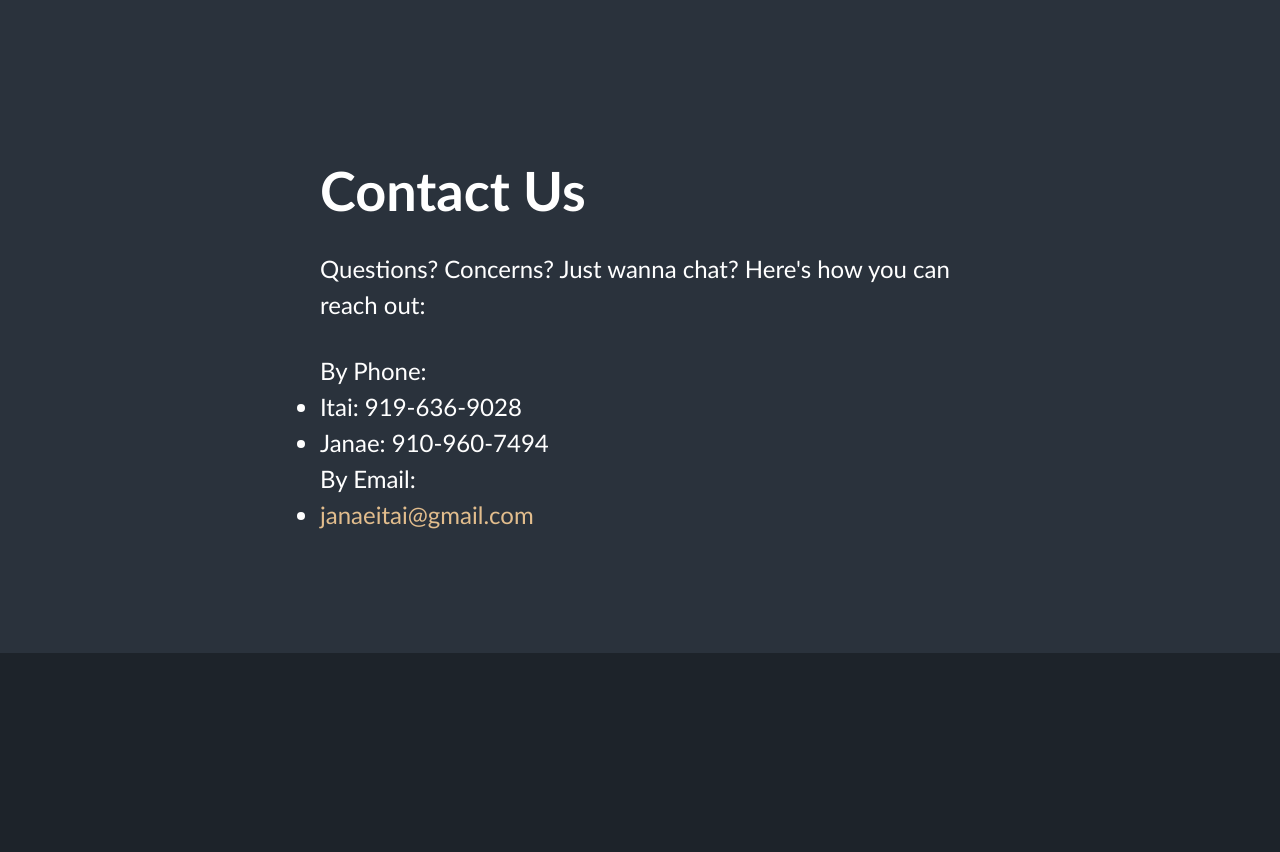
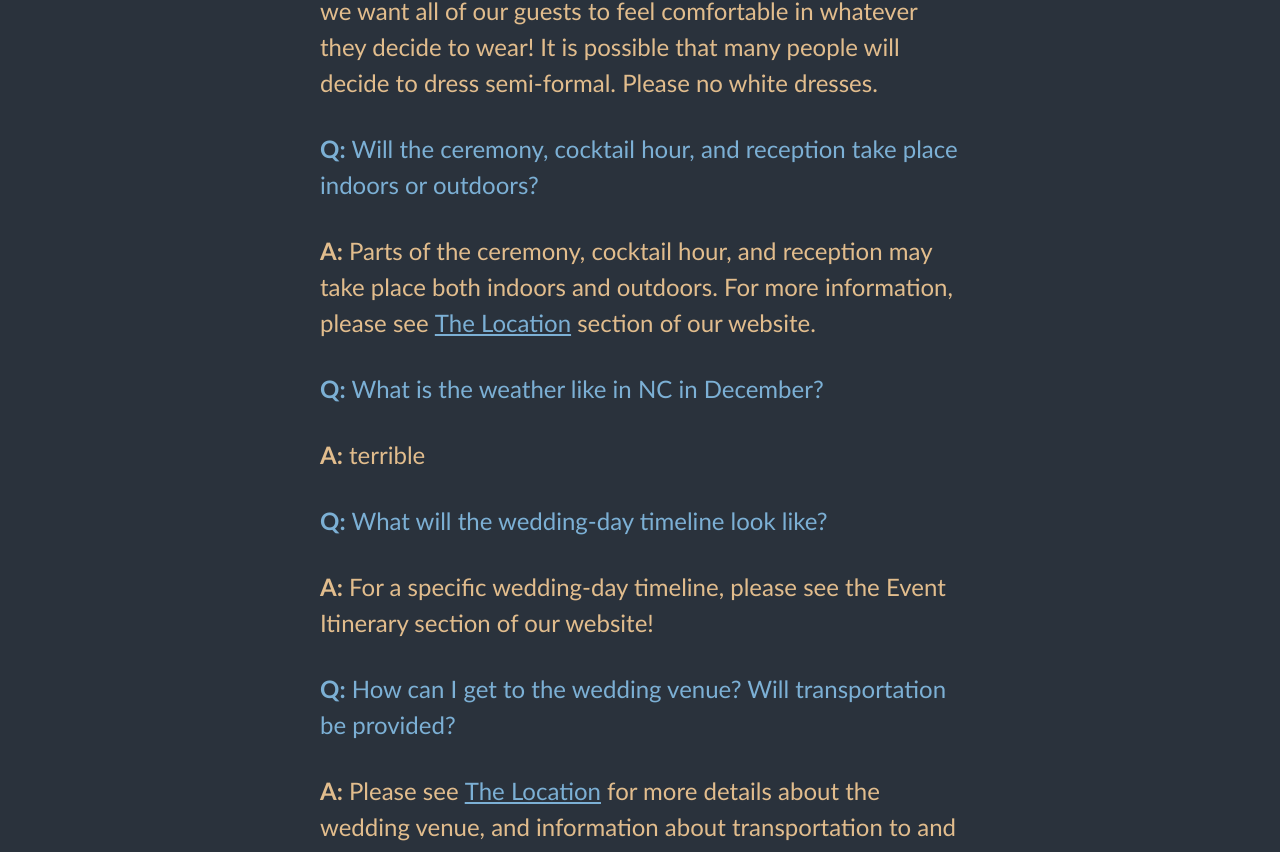
Before and after one commit to itaifish/wedding-website, a React (Vite) app: page / in a window 1280 px wide. Shown: the part 4754-5606 px from the top of the page. Before the commit the page ends 5407 px from the top, so only its background shows below. Built offline with nearby package versions, Linux system fonts and the light colour scheme.

Commit message:
progress

```diff
--- a/src/components/atoms/PrettyLink.tsx
+++ b/src/components/atoms/PrettyLink.tsx
@@ -1,6 +1,12 @@
-const PrettyLink = (props: { url: string; text: string }) => {
+const PrettyLink = (props: { url: string; text: string; altColor?: string; hoverColor?: string; newTab?: boolean }) => {
+	const color = `text-${props.altColor ?? 'secondary'}`;
+	const hoverColor = `text-${props.hoverColor ?? 'white'}`;
 	return (
-		<a href={props.url} className="font-medium text-secondary hover:underline">
+		<a
+			href={props.url}
+			className={`font-medium ${color} dark:${color} underline dark:hover:${hoverColor}`}
+			target={props.newTab ? '__blank' : ''}
+		>
 			{props.text}
 		</a>
 	);
--- a/src/components/molecules/Header.tsx
+++ b/src/components/molecules/Header.tsx
@@ -22,7 +22,7 @@ export const links = {
 		to: 'contact',
 		label: 'Contact Us',
 	},
-};
+} as const;
 
 const genericHamburgerLine = `h-1 w-6 my-1 rounded-full bg-primary transition ease transform duration-300`;
 
--- a/src/components/organisms/FrequentlyAskedQuestions.tsx
+++ b/src/components/organisms/FrequentlyAskedQuestions.tsx
@@ -1,12 +1,107 @@
+import PrettyLink from '../atoms/PrettyLink';
 import { links } from '../molecules/Header';
 import Section from '../molecules/Section';
+
+const location = <PrettyLink url={`#${links.location.to}`} text={'The Location'} altColor="primary" />;
+
+const questionsAndAnswers: { question: string; answer: string | JSX.Element }[] = [
+	{
+		question: 'What is the dress code?',
+		answer:
+			'We are opting to not have a specific dress code because we want all of our guests to feel comfortable in whatever they decide to wear! It is possible that many people will decide to dress semi-formal. Please no white dresses. ',
+	},
+	{
+		question: 'Will the ceremony, cocktail hour, and reception take place indoors or outdoors?',
+		answer: (
+			<>
+				Parts of the ceremony, cocktail hour, and reception may take place both indoors and outdoors. For more
+				information, please see {location} section of our website.
+			</>
+		),
+	},
+	{
+		question: 'What is the weather like in NC in December?',
+		answer: 'terrible',
+	},
+	{
+		question: 'What will the wedding-day timeline look like?',
+		answer: 'For a specific wedding-day timeline, please see the Event Itinerary section of our website!',
+	},
+	{
+		question: 'How can I get to the wedding venue? Will transportation be provided?',
+		answer: (
+			<>
+				Please see {location} for more details about the wedding venue, and information about transportation to and from
+				the venue.
+			</>
+		),
+	},
+	{
+		question: 'Is there parking available at the wedding venue?',
+		answer: <>Yes! For more information, please see {location} section of our website</>,
+	},
+	{
+		question: 'Can I bring my kids?',
+		answer:
+			'We have chosen The Graham Mill as our wedding venue for our special day! Unfortunately, one of the venue’s rules is that children must be accompanied by an adult; this adult is not allowed to consume alcohol while the children are at the venue.',
+	},
+	{
+		question: 'What type of food and drink will be served during the cocktail hour and reception?',
+		answer: '',
+	},
+	{
+		question: 'Will there be an open bar?',
+		answer:
+			'We will be providing a variety of wines and beers for adults who wish to drink alcohol after the wedding ceremony.  Unfortunately, we will be unable to provide cocktails or other mixed drinks for cocktail hour and the reception.  The wines and beers, however, will be prepaid.',
+	},
+	{
+		question: 'Can I take pictures during the ceremony to post on social media?',
+		answer: (
+			<>
+				Yes! If you would like to tag the bride, she can be found on Instagram as @writerafjanae or{' '}
+				<PrettyLink
+					url={'https://www.instagram.com/janaesjourneys/'}
+					text={'@janaesjourneys'}
+					altColor="primary"
+					newTab={true}
+				/>
+			</>
+		),
+	},
+	{
+		question: 'Can I bring my gift to the wedding?',
+		answer:
+			'Your presence is present enough! Should you wish to bring a gift to our wedding, there will be a gift table for your convenience.',
+	},
+	{
+		question: 'When will the reception end? Will there be an after-party?',
+		answer: '',
+	},
+	{
+		question: '',
+		answer: '',
+	},
+];
 
 const FrequentlyAskedQuestions = () => {
 	return (
 		<Section
 			link={links.faq.to}
 			title="Frequently Asked Questions"
-			body={<p className="my-5 text-base dark:text-white"></p>}
+			body={
+				<>
+					{questionsAndAnswers.map((QandA, index) => (
+						<div key={index}>
+							<p className="my-5 dark:text-primary">
+								<b>Q:</b> {QandA.question}
+							</p>
+							<p className="my-5 text-base dark:text-secondary">
+								<b>A:</b> {QandA.answer}
+							</p>
+						</div>
+					))}
+				</>
+			}
 		/>
 	);
 };
--- a/tailwind.config.js
+++ b/tailwind.config.js
@@ -28,6 +28,8 @@ export default {
 					warning: '#fbbd23',
 
 					error: '#f87272',
+
+					white: '#bbbbbb',
 				},
 			},
 		],
```
